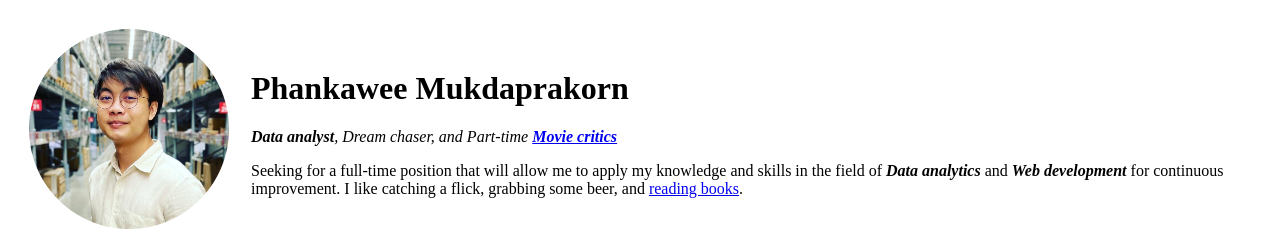
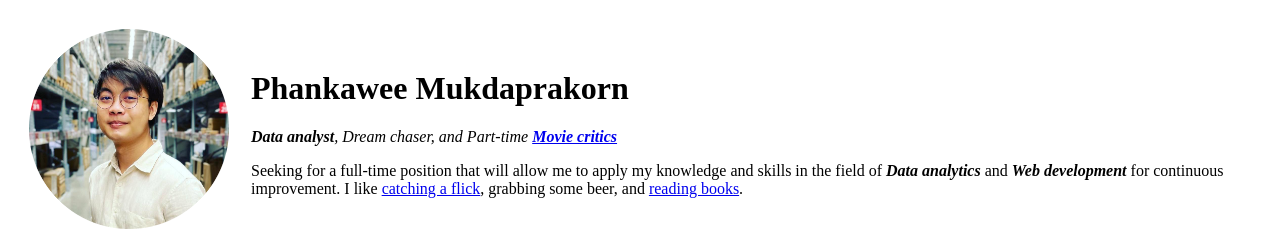
Before and after one commit to TaimanJoker/cv, a plain HTML site: page index.html in a window 1280 px wide. Shown: the top 252 px of the page. Drawn offline with Linux system fonts and the light colour scheme.

Commit message:
Update index.html
Added Link to IMDB

```diff
--- a/index.html
+++ b/index.html
@@ -33,7 +33,8 @@
           knowledge and skills in the field of
           <strong><em>Data analytics</em></strong> and
           <strong><em>Web development</em></strong> for continuous improvement.
-          I like catching a flick, grabbing some beer, and
+          I like
+          <a href="https://www.imdb.com/user/ur108580247/lists?ref_=nv_usr_lst_3" target="_blank">catching a flick</a>, grabbing some beer, and
           <a
             href="https://www.goodreads.com/review/list/41665473-phankawee-mukdaprakorn?ref=nav_mybooks"
             target="_blank"
```
